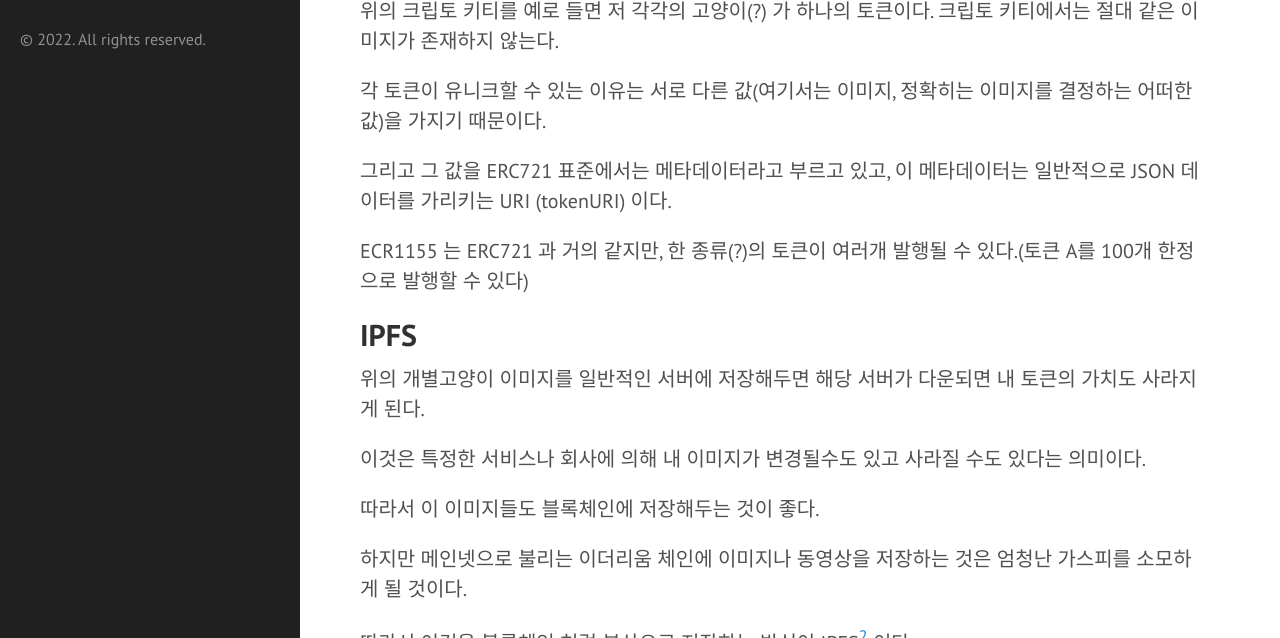
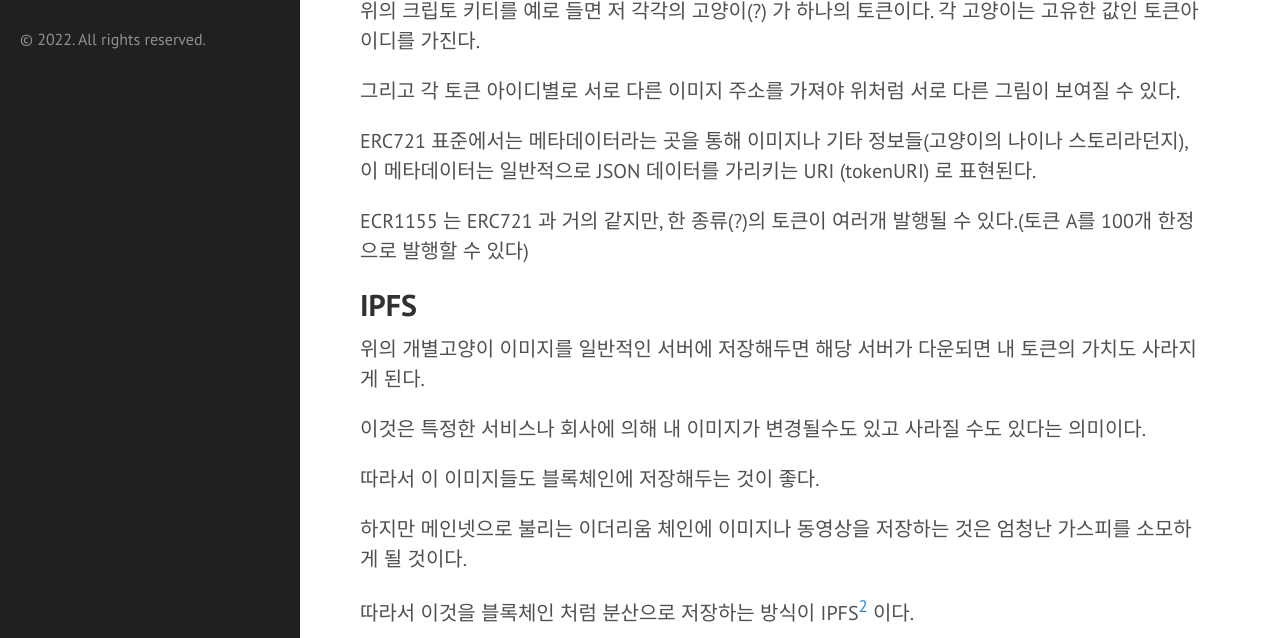
Before and after one commit to haandol/haandol.github.com, a Jekyll site: the page built from _posts/2022-03-23-demystifying-nft.md, in a window 1280 px wide and 900 px high, scrolled down 2398 px, cut to the strip 262-900 px from the top of the window. Built offline with Jekyll 4.4.1, drawn with Linux system fonts in a browser that asks for light colours; comment, search, counter and statistics services are not loaded.

Commit message:
update nft

```diff
--- a/_posts/2022-03-23-demystifying-nft.md
+++ b/_posts/2022-03-23-demystifying-nft.md
@@ -75,11 +75,11 @@ NFT(non fungible token)는 교환 불가능한 토큰이라는 뜻이며, 개별
 
 <img src="https://www.investopedia.com/thmb/ZiQ0dzjAG6ylkeGtq49DrN7RpdY=/700x346/filters:no_upscale():max_bytes(150000):strip_icc()/cryptokitties-5bfd7f4d46e0fb005156e5dc" />
 
-위의 크립토 키티를 예로 들면 저 각각의 고양이(?) 가 하나의 토큰이다. 크립토 키티에서는 절대 같은 이미지가 존재하지 않는다.
+위의 크립토 키티를 예로 들면 저 각각의 고양이(?) 가 하나의 토큰이다. 각 고양이는 고유한 값인 토큰아이디를 가진다.
 
-각 토큰이 유니크할 수 있는 이유는 서로 다른 값(여기서는 이미지, 정확히는 이미지를 결정하는 어떠한 값)을 가지기 때문이다.
+그리고 각 토큰 아이디별로 서로 다른 이미지 주소를 가져야 위처럼 서로 다른 그림이 보여질 수 있다.
 
-그리고 그 값을 ERC721 표준에서는 메타데이터라고 부르고 있고, 이 메타데이터는 일반적으로 JSON 데이터를 가리키는 URI (tokenURI) 이다.
+ERC721 표준에서는 메타데이터라는 곳을 통해 이미지나 기타 정보들(고양이의 나이나 스토리라던지), 이 메타데이터는 일반적으로 JSON 데이터를 가리키는 URI (tokenURI) 로 표현된다.
 
 ECR1155 는 ERC721 과 거의 같지만, 한 종류(?)의 토큰이 여러개 발행될 수 있다.(토큰 A를 100개 한정으로 발행할 수 있다)
 
```
